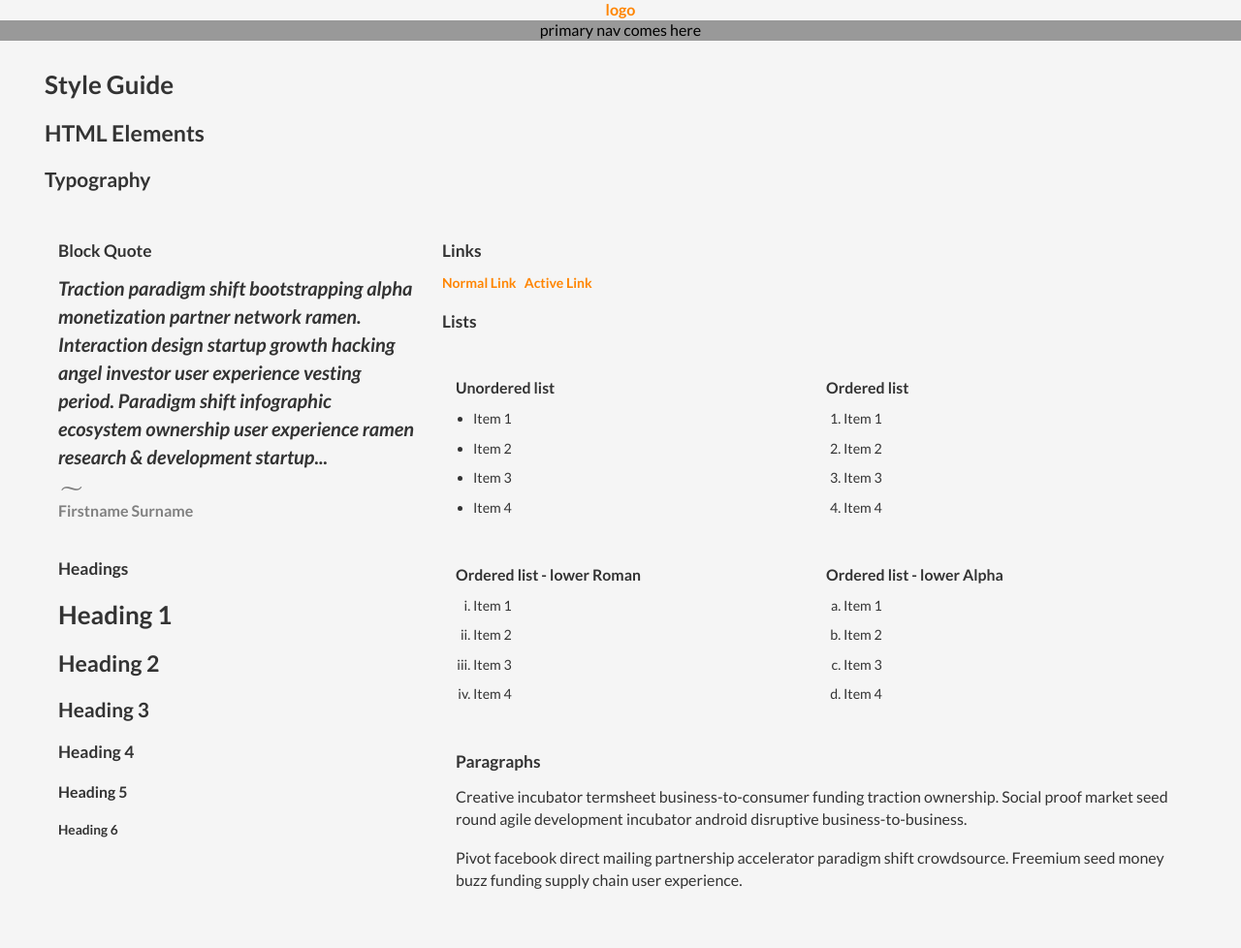
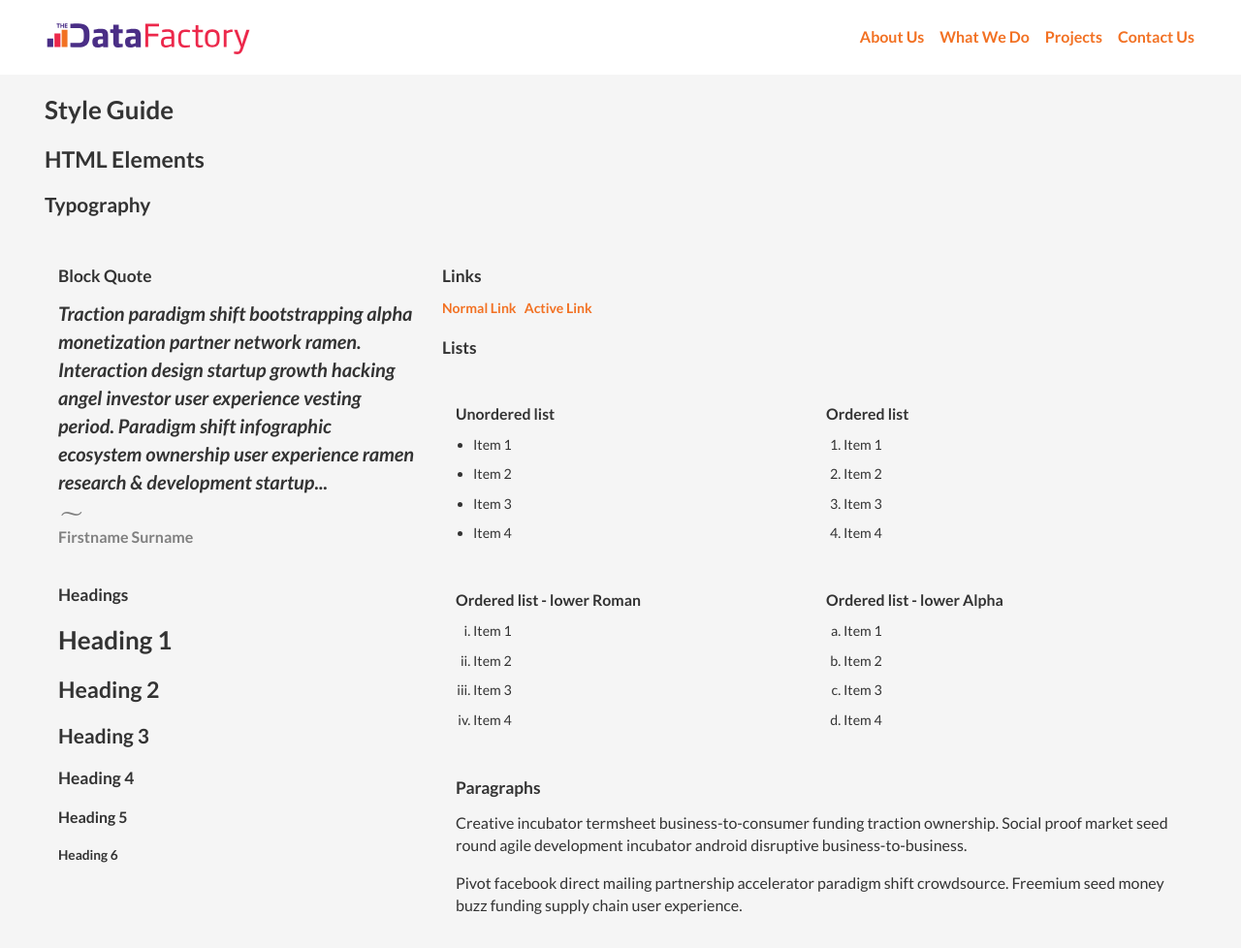
Before and after one commit to m-mma/tdf, a website: page src/index.html in a window 1280 px wide. Shown: the top 978 px of the page at 97% size. Drawn offline with nearby package versions, Linux system fonts and the light colour scheme; files that its build step writes are made by us from their sources.

Commit message:
added a logo and navigation to the header

```diff
--- a/src/index.html
+++ b/src/index.html
@@ -46,12 +46,24 @@
 
 <body>
   <header>
-    <div class="logo">
-      <a href="#">logo</a>
+
+    <div class="wrapper">
+      <div class="row">
+
+        <a href="#" class="logo" name="Home">
+          <img inline src="images/static/TDF-logo.svg"  alt="The Data Factory Logo">
+        </a>
+
+        <nav class="header__nav">
+          <a href="#">About Us</a>
+          <a href="#">What We Do</a>
+          <a href="#">Projects</a>
+          <a href="#">Contact Us</a>
+        </nav>
+
+      </div>
+
     </div>
-    <nav class="header__nav">
-      primary nav comes here
-    </nav>
 
   </header>
 
--- a/src/sass/base/_colors.scss
+++ b/src/sass/base/_colors.scss
@@ -1,8 +1,10 @@
 //SHABIKI BRAND COLOURS
 //Primary Colours
-$blue:            #000066;
-$orange:          #FF8500;
-$red:             #0099FF;
+$purple:          rgb(74,46,134);
+$red:             rgb(236,40,75);
+$orange:          rgb(242,113,35);
+// $blue:            #000066;
+
 
 //Seondary Colours
 $dark-grey:       #333333;
--- a/src/sass/base/_grid.scss
+++ b/src/sass/base/_grid.scss
@@ -8,6 +8,9 @@ $mobile-breakpoint:   "only screen and (min-width: 500px)";
 $mid-mobile:          "(max-width: 375px)";
 $lrg-mobile:          "(max-width: 500px)";
 $tablet:              "(max-width: 870px)";
+$laptop:              "(max-width: 1024px)";
+$desktop:             "(min-width: 1400px)";
+
 
 *,
 *:after,
@@ -34,13 +37,13 @@ body {
 }
 body {
   main {
-    padding-top: 9px;
+    // padding-top: 9px;
     // overflow-x: hidden;
   }
 }
 .wrapper {
   max-width: $grid-max-width;
-  width: 100%;
+  // width: 100%;
   margin: 0 auto;
 }
 .mid-content {
--- a/src/sass/components/_header.scss
+++ b/src/sass/components/_header.scss
@@ -1,11 +1,38 @@
-.logo {
-  margin: 0 auto;
-  text-align: center;
-  a {
+header {
+  background-color: $white;
+  width: 100%;
+  z-index: 5;
+  position: relative;
 
+
+  .logo {
+    img {
+      max-width: 210px;
+      margin-top: $paragraph-margin / 2;
+    }
   }
+
+  .header__nav {
+    float: right;
+    display: inline-block;
+    padding-top: $paragraph-margin * 1.75;
+    a {
+      margin-right: $paragraph-size / 1.25;
+      &:last-of-type {
+        margin-right: 0;
+      }
+    }
+  }
+  @media #{$laptop} {
+    .wrapper {
+      width: 95%;
+    }
+  }
+  @media #{$desktop} {
+    .wrapper {
+      width: 87%;
+    }
+  }
+
+
 }
-.header__nav {
-  background-color: $grey;
-  text-align: center;
-}
```
Also changed, not shown: index.html (+1 -1 lines), css/main-styles.css, images/static/TDF-logo.svg (added), src/images/static/TDF-logo.svg (added), 1 other file.
